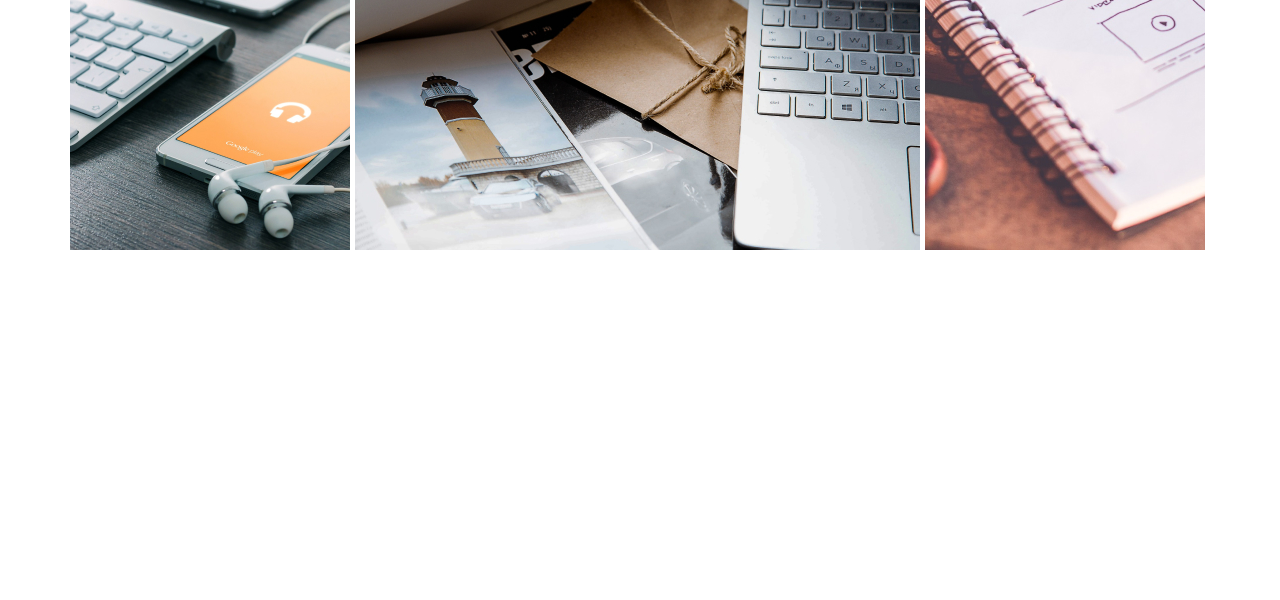
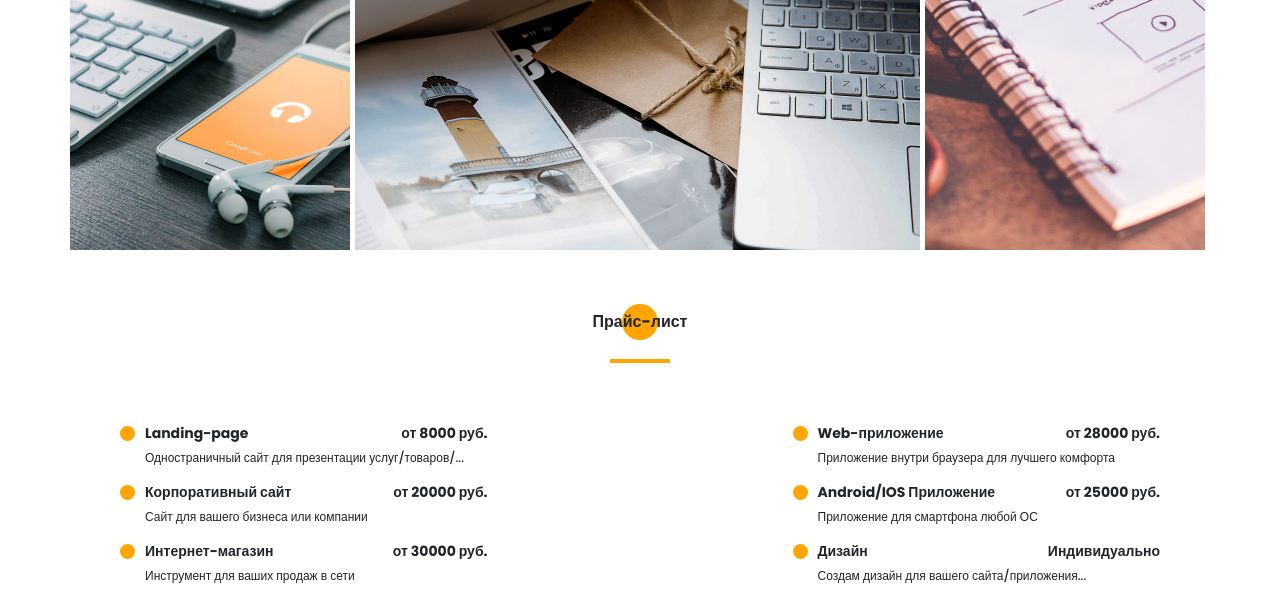
Before and after one commit to Euheniya/learn_portfolio_3_1, a website: page src/index.html in a window 1280 px wide. Shown: the part 3991-4591 px from the top of the page. Before the commit the page ends 4241 px from the top, so only its background shows below. Drawn offline with nearby package versions, Linux system fonts and the light colour scheme; files that its build step writes are made by us from their sources; files whose address does not match are found by name.

Commit message:
create_price

```diff
--- a/src/index.html
+++ b/src/index.html
@@ -373,6 +373,63 @@
             </div>
         </div>
     </section>
+
+    <section class="price">
+        <div class="container">
+            <div class="title title_fz16 title__section-subtitle">
+                Прайс-лист
+            </div>
+            <div class="devider price__devider"></div>
+            <div class="price__wrapper">
+                <div class="price__items">
+                    <div class="price__item">
+                        <div class="price__header">
+                            <div class="price__title title title_fz14">Landing-page</div>
+                            <div class="price__value title title_fz14">от 8000 руб.</div>
+                        </div>
+                        <div class="price__descr title_fz12">Одностраничный сайт для презентации услуг/товаров/...</div>
+                    </div>
+                    <div class="price__item">
+                        <div class="price__header">
+                            <div class="price__title title title_fz14">Корпоративный сайт</div>
+                            <div class="price__value title title_fz14">от 20000 руб.</div>
+                        </div>
+                        <div class="price__descr title_fz12">Сайт для вашего бизнеса или компании</div>
+                    </div>
+                    <div class="price__item">
+                        <div class="price__header">
+                            <div class="price__title title title_fz14">Интернет-магазин</div>
+                            <div class="price__value title title_fz14">от 30000 руб.</div>
+                        </div>
+                        <div class="price__descr title_fz12">Инструмент для ваших продаж в сети</div>
+                    </div>
+                </div>
+                <div class="price__items">
+                    <div class="price__item">
+                        <div class="price__header">
+                            <div class="price__title title title_fz14">Web-приложение</div>
+                            <div class="price__value title title_fz14">от 28000 руб.</div>
+                        </div>
+                        <div class="price__descr title_fz12">Приложение внутри браузера для лучшего комфорта</div>
+                    </div>
+                    <div class="price__item">
+                        <div class="price__header">
+                            <div class="price__title title title_fz14">Android/IOS Приложение</div>
+                            <div class="price__value title title_fz14">от 25000 руб.</div>
+                        </div>
+                        <div class="price__descr title_fz12">Приложение для смартфона любой ОС</div>
+                    </div>
+                    <div class="price__item">
+                        <div class="price__header">
+                            <div class="price__title title title_fz14">Дизайн</div>
+                            <div class="price__value title title_fz14">Индивидуально</div>
+                        </div>
+                        <div class="price__descr title_fz12">Создам дизайн для вашего сайта/приложения...</div>
+                    </div>
+                </div>
+            </div>
+        </div>
+    </section>
     <script src="js/script.js"></script>
 </body>
 </html>
--- /dev/null
+++ b/src/sass/blocks/_price.scss
@@ -0,0 +1,31 @@
+.price {
+    padding-top: 60px;
+    &__devider {
+        margin: 25px auto 60px auto;
+    }
+    &__wrapper {
+        padding: 0 50px;
+        display: grid;
+        grid-template: repeat(3, 45px) / repeat(2, 1fr);
+        grid-auto-rows: 45px;
+        column-gap: 305px;
+        row-gap: 15px;
+    }
+    &__header {
+        display: flex;
+        justify-content: space-between;
+        padding-bottom: 5px;
+    }
+    &__item {
+        padding-bottom: 15px;
+        padding-left: 25px;
+        @include before_list;
+            position: relative;
+            z-index: 2;
+        &:before {
+            left: 0;
+            top: 3px;
+        }
+    }
+
+}
--- a/src/sass/blocks/_title.scss
+++ b/src/sass/blocks/_title.scss
@@ -17,6 +17,10 @@
         font-weight: 700;
         font-size: 20px;
     }
+    &_fz12 {
+        font-weight: 500;
+        font-size: 12px;
+    }
     &__section-title {
         text-align: center;
         padding-top: 6px;
--- a/src/sass/style.scss
+++ b/src/sass/style.scss
@@ -26,3 +26,4 @@
 @import 'blocks/resume';
 @import 'blocks/skills';
 @import 'blocks/portfolio';
+@import 'blocks/price';
```
Also changed, not shown: dist/css/style.min.css, dist/index.html.
